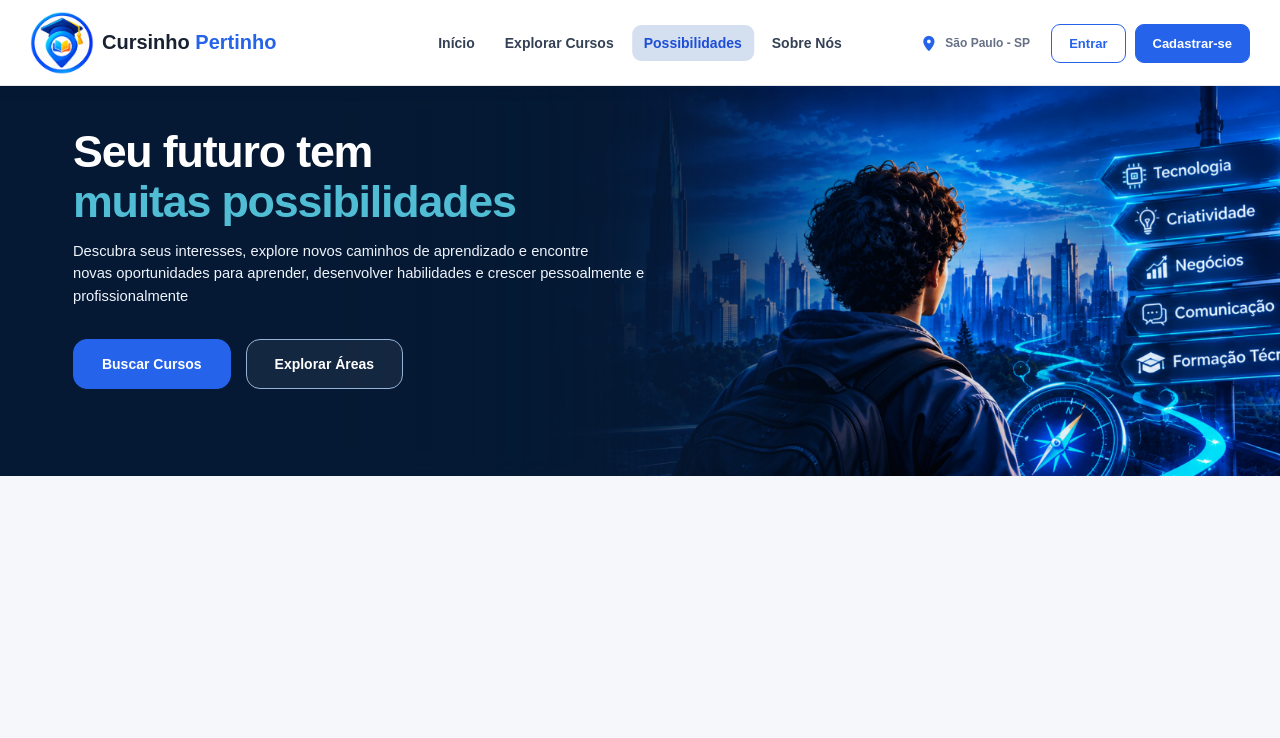
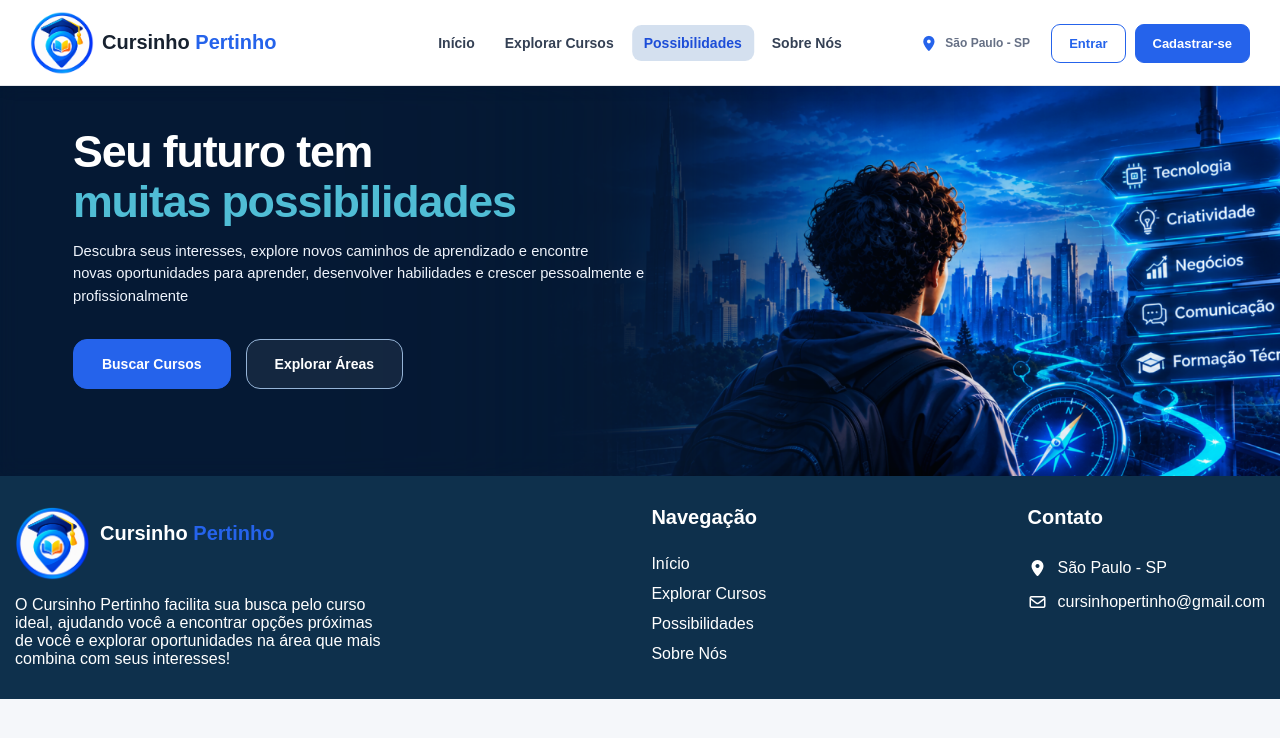
Before and after one commit to arthurherculano155-del/Cursinho-Pertinho, a React (Create React App) app in the folder cursinho-pertinho/: page /possibilidades in a window 1280 px wide. Shown: the top 738 px of the page. Built offline with nearby package versions, Linux system fonts and the light colour scheme.

Commit message:
Coloquei rodapé em todas as páginas

```diff
--- a/cursinho-pertinho/src/Components/Shared/Rodape/rodape.jsx
+++ b/cursinho-pertinho/src/Components/Shared/Rodape/rodape.jsx
@@ -51,7 +51,7 @@ export default function Rodape() {
                 <h2>Contato</h2>
 
                 <div className="contato-cursinho">
-                    <i className='fa-solid fa-location-dot' />
+                    <i className='fa-solid fa-location-dot localizacao' />
                     <p>São Paulo - SP</p>
                 </div>
 
--- a/cursinho-pertinho/src/Components/Shared/Rodape/rodape.scss
+++ b/cursinho-pertinho/src/Components/Shared/Rodape/rodape.scss
@@ -51,6 +51,11 @@
             display: flex;
             align-items: center;
             gap: 10px;
+
+            .localizacao{
+                color: white;
+                font-size: 16px;
+            }
         }
     }
 }
--- a/cursinho-pertinho/src/Pages/Cursos/cursos.jsx
+++ b/cursinho-pertinho/src/Pages/Cursos/cursos.jsx
@@ -2,6 +2,7 @@ import './cursos.scss';
 import Menu from '../../Components/Shared/Menu/menu.jsx';
 import CardOferta from '../../Components/Shared/Card-Oferta/cardOferta.jsx';
 import HeroSection from '../../Components/Shared/Hero-Section/hero.jsx';
+import Rodape from '../../Components/Shared/Rodape/rodape.jsx';
 
 export default function ExplorarCursos() {
     return (
@@ -16,9 +17,9 @@ export default function ExplorarCursos() {
                 mensagemDeBaixo="mercado de trabalho, realizar seus sonhos e abrir portas para novas oportunidades"
             />
 
-            <CardOferta
+            <CardOferta />
 
-            />
+            <Rodape />
         </>
     )
 }
--- a/cursinho-pertinho/src/Pages/Possibilidades/possibilidades.jsx
+++ b/cursinho-pertinho/src/Pages/Possibilidades/possibilidades.jsx
@@ -1,6 +1,7 @@
 import './possibilidades.scss';
 import Menu from '../../Components/Shared/Menu/menu.jsx';
 import HeroSection from '../../Components/Shared/Hero-Section/hero.jsx';
+import Rodape from '../../Components/Shared/Rodape/rodape.jsx';
 
 
 export default function Possibilidades(){
@@ -15,6 +16,8 @@ export default function Possibilidades(){
             mensagemDeBaixo="novas oportunidades para aprender, desenvolver habilidades e crescer pessoalmente e profissionalmente"
             botoes={true}
         />
+
+        <Rodape />
         </>
     )
 }
--- a/cursinho-pertinho/src/Pages/Sobre/sobre.jsx
+++ b/cursinho-pertinho/src/Pages/Sobre/sobre.jsx
@@ -1,6 +1,7 @@
 import './sobre.scss';
 import Menu from '../../Components/Shared/Menu/menu.jsx';
 import HeroSection from '../../Components/Shared/Hero-Section/hero.jsx';
+import Rodape from '../../Components/Shared/Rodape/rodape.jsx';
 
 export default function Sobre() {
     return (
@@ -54,6 +55,8 @@ export default function Sobre() {
 
             </div>
 
+            <Rodape />
+
 
         </>
 
```
Also changed, not shown: 2 other files (tests, documents, lock files or other folders).
